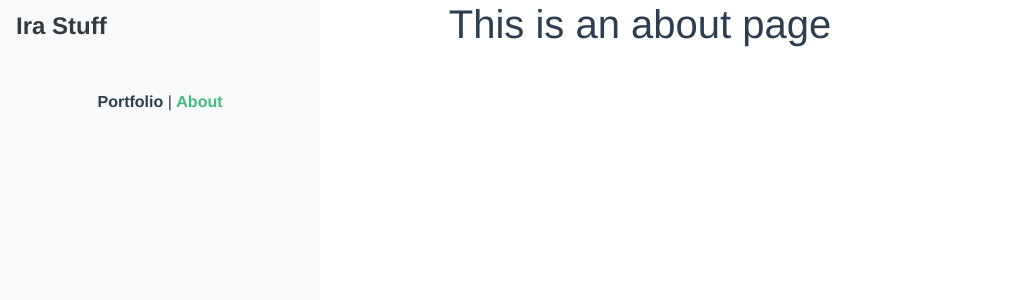
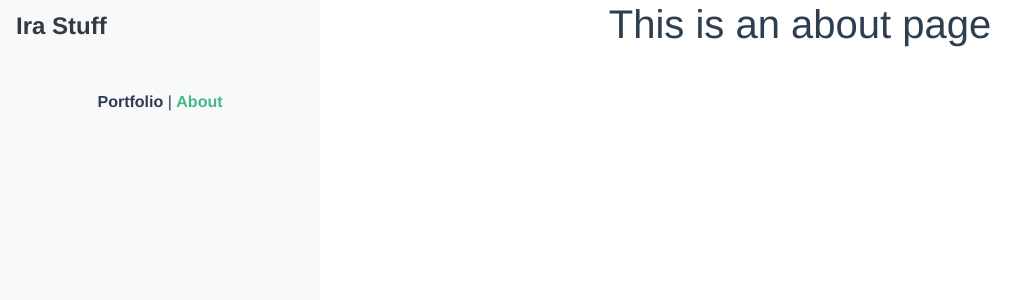
Before and after one commit to jokirby/side-nav-vuejs-template, a Vue app: page /about in a window 1280 px wide. Shown: the top 300 px of the page, without its empty margins (0-1036 px from the left). Built offline with nearby package versions, Linux system fonts and the light colour scheme.

Commit message:
style current-view component width

```diff
--- a/src/App.vue
+++ b/src/App.vue
@@ -1,7 +1,7 @@
 <template>
   <div id="app">
     <SideNav :mobile="mobile"/>
-    <router-view/>
+    <router-view class="current-view"/>
   </div>
 </template>
 
@@ -38,7 +38,14 @@ export default {
 </script>
 
 <style lang="scss">
+body {
+  width: 100%;
+  height: 100vh;
+}
+
 #app {
+  height: 100%;
+  width: 100%;
   font-family: Avenir, Helvetica, Arial, sans-serif;
   -webkit-font-smoothing: antialiased;
   -moz-osx-font-smoothing: grayscale;
@@ -58,4 +65,14 @@ export default {
     }
   }
 }
+
+.current-view {
+  height: 100%;
+  width: 100%;
+
+  @media (min-width: 768px) {
+    width: calc(100% - 320px);
+    margin-left: 320px;
+  }
+}
 </style>
--- a/src/views/About.vue
+++ b/src/views/About.vue
@@ -3,3 +3,7 @@
     <h1>This is an about page</h1>
   </div>
 </template>
+
+<!-- Add "scoped" attribute to limit CSS to this component only -->
+<style scoped lang="scss">
+</style>
--- a/src/views/Home.vue
+++ b/src/views/Home.vue
@@ -16,3 +16,7 @@ export default {
   }
 }
 </script>
+
+<!-- Add "scoped" attribute to limit CSS to this component only -->
+<style scoped lang="scss">
+</style>
```
